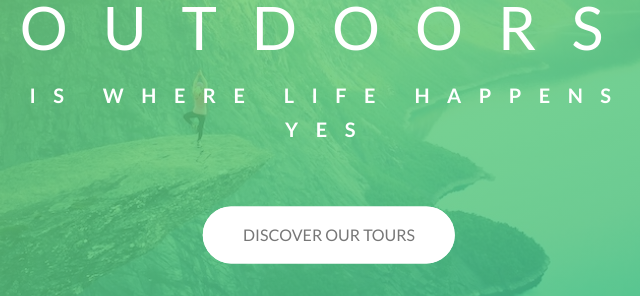
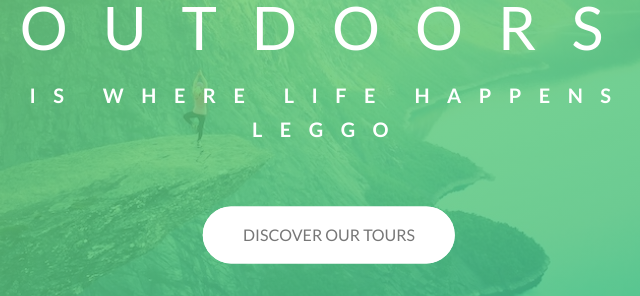
Before and after one commit to OAbdulateef/Starter, a website: page index.html in a window 1280 px wide. Shown: the part 182-478 px from the top of the page, 311-951 px from the left. Drawn offline with Linux system fonts and the light colour scheme.

Commit message:
Update index.html

```diff
--- a/index.html
+++ b/index.html
@@ -45,7 +45,7 @@
         <div class="header__text-box">
             <h1 class="heading-primary">
                 <span class="heading-primary--main">Outdoors</span>
-                <span class="heading-primary--sub">is where life happens YES</span>
+                <span class="heading-primary--sub">is where life happens LEGGO</span>
             </h1>
 
             <a  href="#" class="btn btn--white btn--animated">Discover our tours</a >
```
